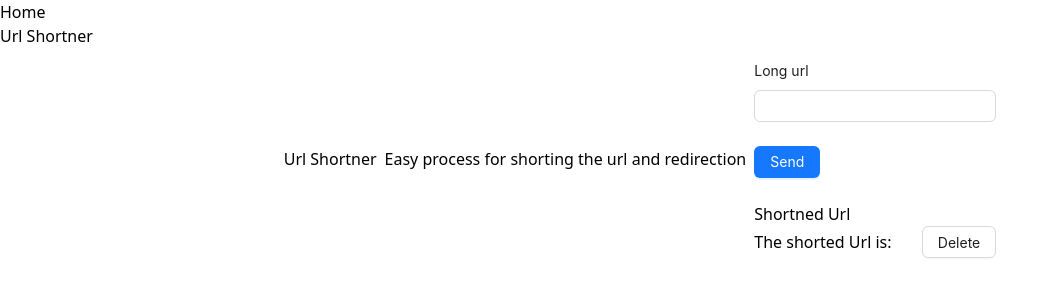
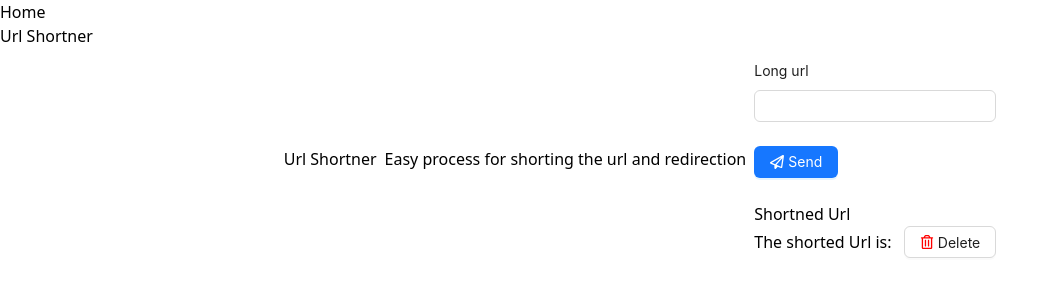
Before and after one commit to rohitghatal1/urlShortner-Node-Express, a React (Create React App) app in the folder frontend/: page / in a window 1280 px wide. Shown: the top 300 px of the page, without its empty margins (0-1058 px from the left). Built offline with nearby package versions, Linux system fonts and the light colour scheme.

Commit message:
added react icons

```diff
--- a/frontend/src/components/UrlShortner.js
+++ b/frontend/src/components/UrlShortner.js
@@ -1,8 +1,8 @@
 import React, { useState } from 'react'
 import { Button, Form, Input } from "antd"
 import axios from 'axios';
-
-
+import { FaRegPaperPlane } from "react-icons/fa6";
+import { FaRegTrashAlt } from "react-icons/fa";
 
 export default function UrlShortner() {
     const [formData, setFormData] = useState("");
@@ -23,7 +23,8 @@ export default function UrlShortner() {
                             <Input />
                         </Form.Item>
                         <Form.Item>
-                            <Button type='primary' htmlType='submit'>
+                            <Button type='primary' htmlType='submit' className='flex items-center gap-1'>
+                                <FaRegPaperPlane />
                                 Send
                             </Button>
                         </Form.Item>
@@ -33,7 +34,8 @@ export default function UrlShortner() {
                 <div className="output">
                     <label htmlFor="short Url">Shortned Url</label>
                     <p className='flex items-center justify-between'>The shorted Url is: {shortUrl}
-                        <Button onClick={deleteData}>Delete</Button>
+                        <Button onClick={deleteData} className='flex items-center gap-1'><FaRegTrashAlt color="red" />
+                            Delete</Button>
                     </p>
                 </div>
             </section>
```
